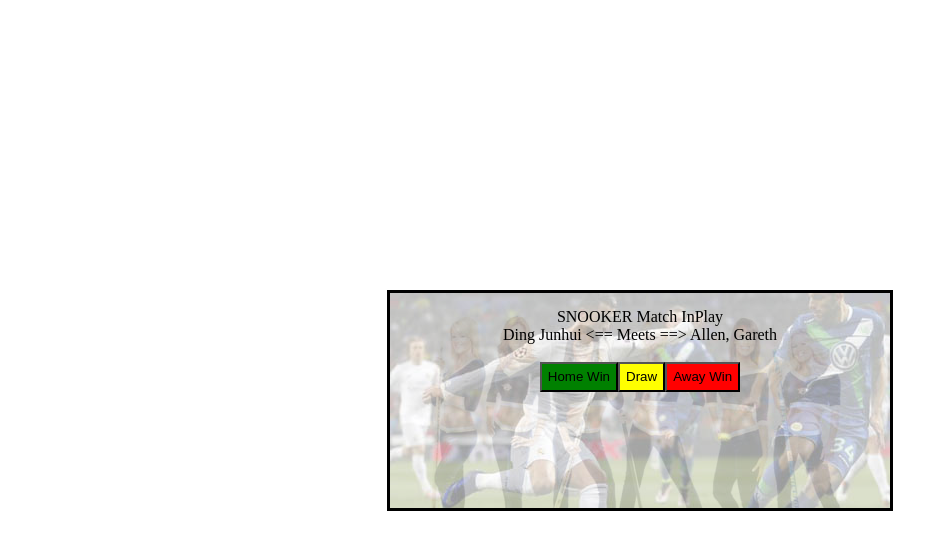
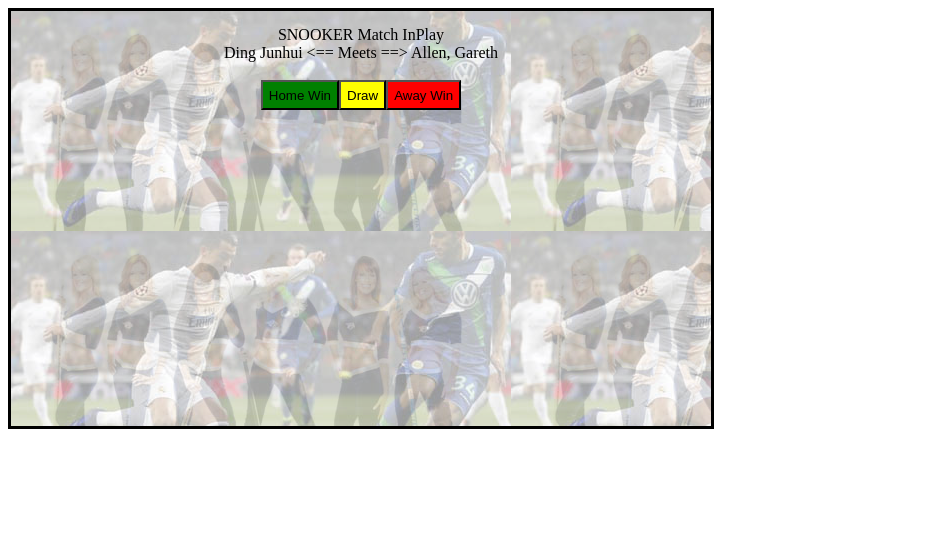
Before and after one commit to Daniel-Derhami/TestAssignment, a plain HTML site: page index.html in a window 1280 px wide. Shown: the whole page, without its empty margins (0-948 px from the left). Drawn offline with Linux system fonts and the light colour scheme.

Commit message:
changes made

```diff
--- a/css.css
+++ b/css.css
@@ -34,14 +34,10 @@
 #demo {
 	padding-top: 15px;
 	border:3px solid black;
-    width: 500px;
-    height: 200px;
+    width: 700px;
+    height: 400px;
     display: block;
  	position: absolute;
-    top:0;
-    bottom: 0;
-    left: 0;
-    right: 0;
     margin: auto;
     -webkit-animation-name: example;
     -webkit-animation-duration: 5s;
```
Also changed, not shown: index.html (+0 -4 lines).
